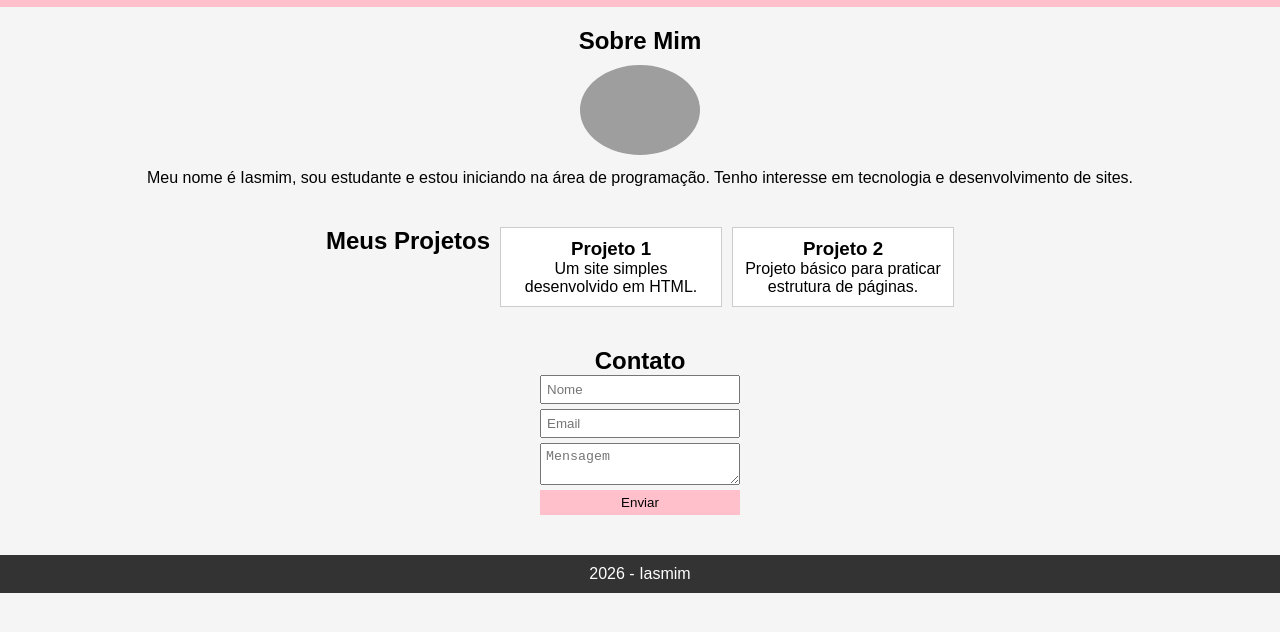
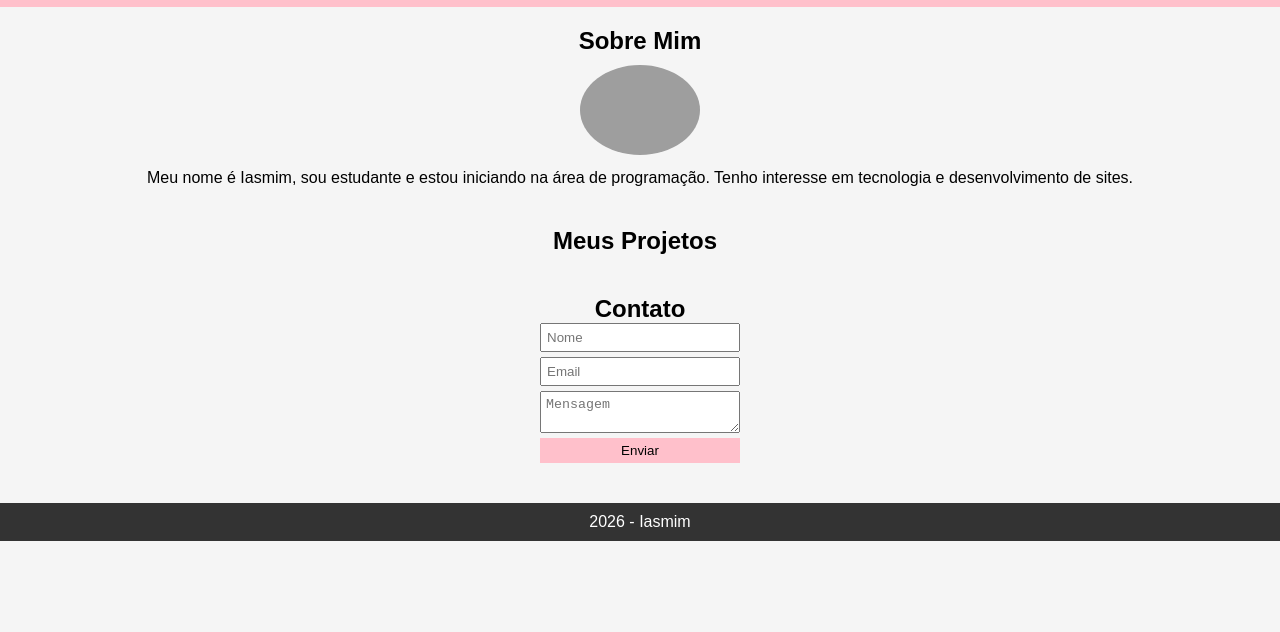
Before and after one commit to nunesiasmim12-commits/portfolio-iasmim, a plain HTML site: page index.html in a window 1280 px wide. Shown: the part 68-700 px from the top of the page. Drawn offline with Linux system fonts and the light colour scheme; grey boxes are pictures that could not be loaded.

Commit message:
index.html

```diff
--- a/index.html
+++ b/index.html
@@ -32,17 +32,7 @@
 
     <section id="projetos">
         <h2>Meus Projetos</h2>
-
-        <article>
-            <h3>Projeto 1</h3>
-            <p>Um site simples desenvolvido em HTML.</p>
-        </article>
-
-        <article>
-            <h3>Projeto 2</h3>
-            <p>Projeto básico para praticar estrutura de páginas.</p>
-        </article>
-
+        <div id="lista-projetos"></div>
     </section>
 
     <section id="contato">
```
